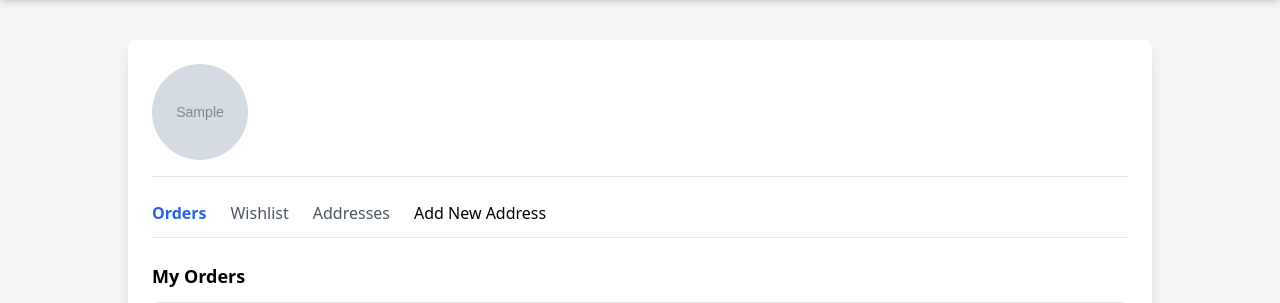
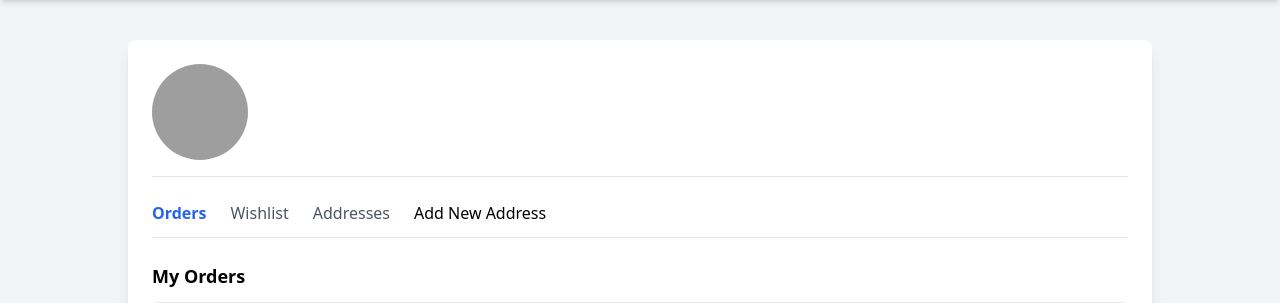
Before and after one commit to amitkumar1107/Web_project_TrendyKart, a Django app: template templates/profile.html in a window 1280 px wide. Shown: the part 72-375 px from the top of the page. Run offline with Django 5.2, Linux system fonts and the light colour scheme; data comes from the database, SQL or seed files in the repository; tables that the repository leaves empty hold one stand-in row (values such as "Sample post"); the template is opened without the code that fills it: values that come from a table or form of the project are taken from there, most other values are stand-ins (such as "Sample title", 1, 10 or a date in 2020); grey boxes marked "Sample" are stand-in pictures; some libraries are stand-ins or nearby versions; grey boxes are pictures that could not be loaded.

Commit message:
Update profile.html

```diff
--- a/templates/profile.html
+++ b/templates/profile.html
@@ -31,7 +31,7 @@
         <div class="flex items-center space-x-6 border-b pb-4">
             <!-- Round Profile Picture -->
             {% if user_pic and user_pic.photo %}
-                <img src="{{ user_pic.photo.url }}" alt="{{ users.username }}" class="w-24 h-24 rounded-full">
+                <img src="https://res.cloudinary.com/dx5kyboi4/image/upload/v1749562612/2_nj1ysc.png" alt="{{ users.username }}" class="w-24 h-24 rounded-full">
             {% else %}
                 <img src="/media/productimg/2.png" alt="Default Profile" class="w-24 h-24 rounded-full">
             {% endif %}
```
